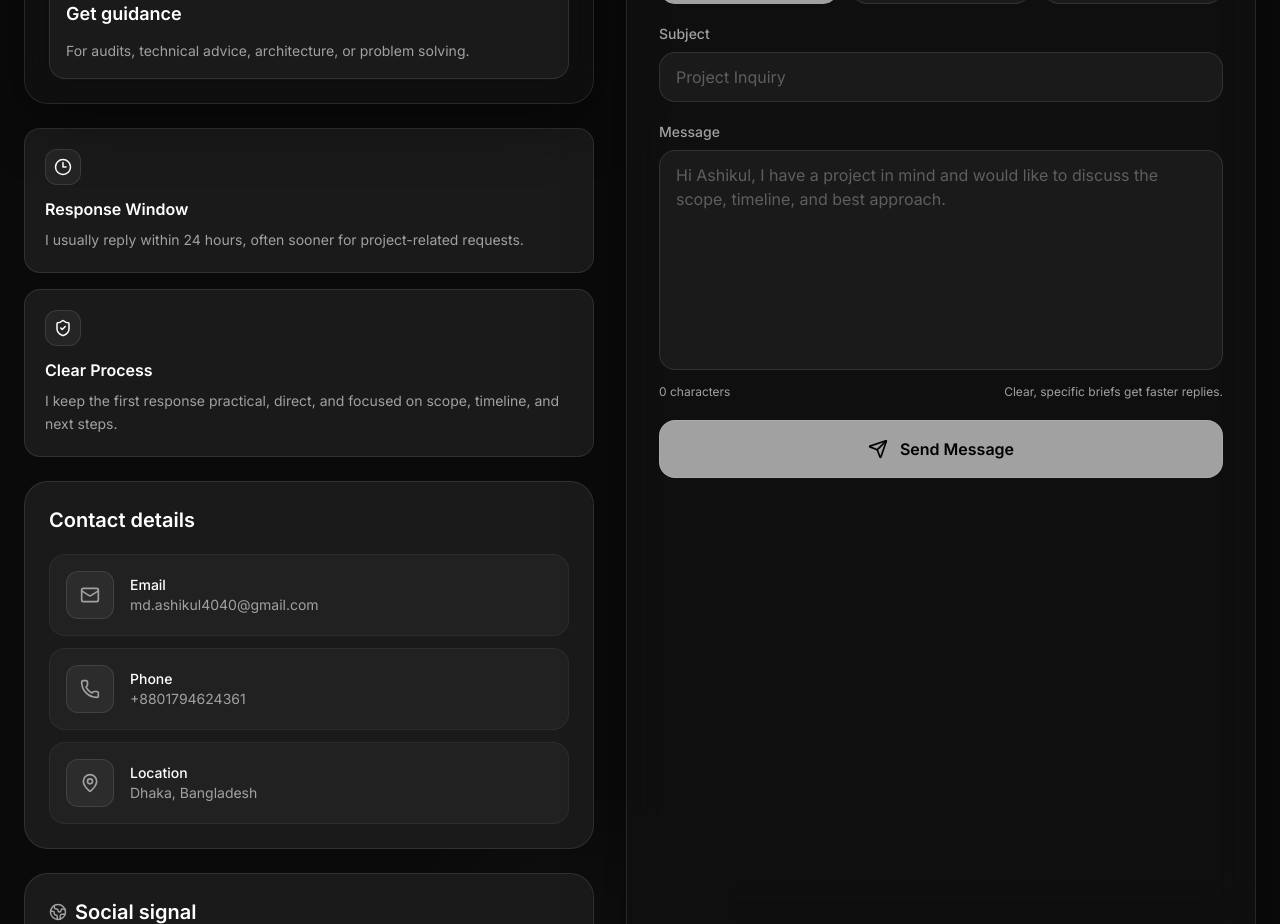
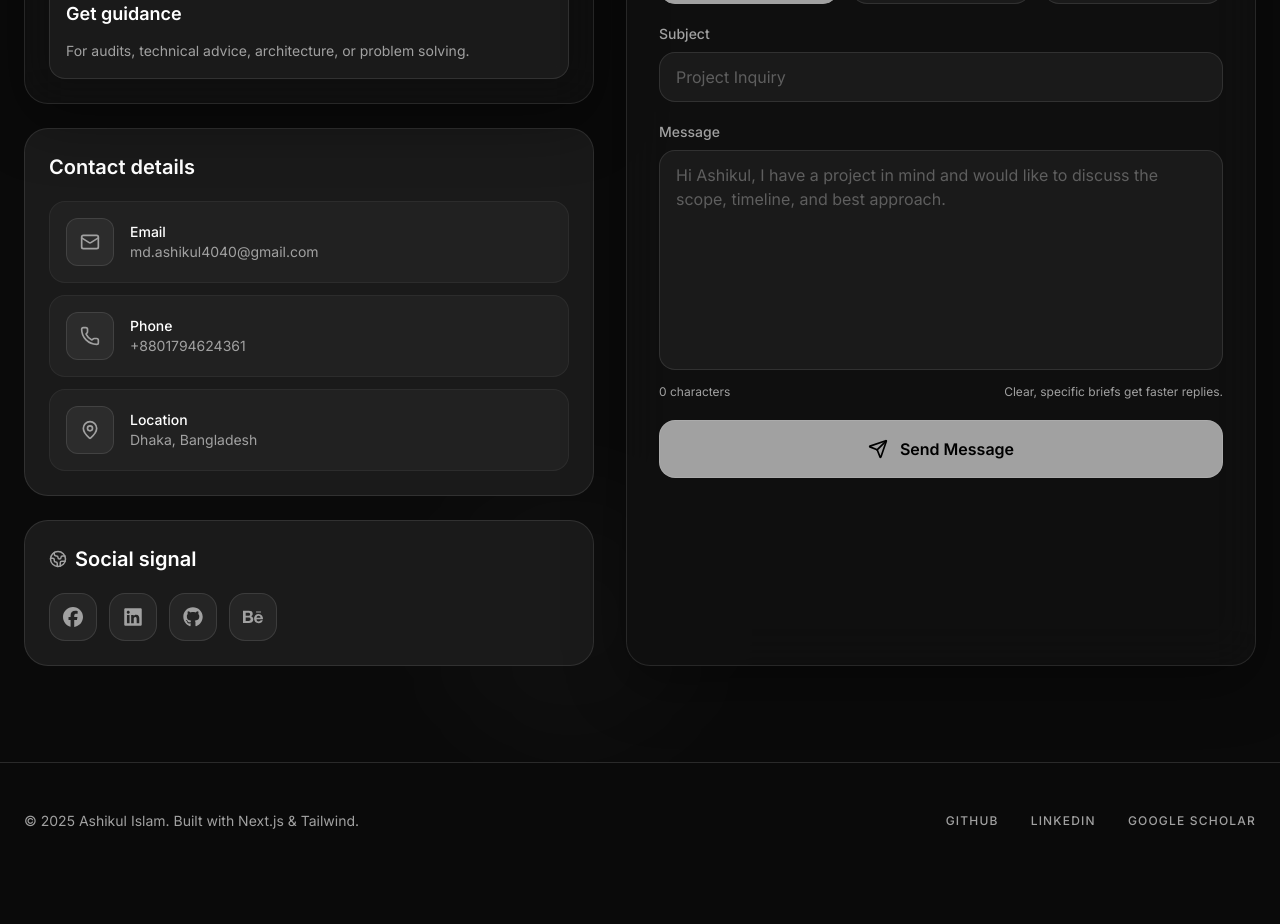
Before and after one commit to ashikulislamm/portfolio, a Next.js app: page /contact in a window 1280 px wide. Shown: the part 1020-1944 px from the top of the page. After the commit the page ends 1899 px from the top, so only its background shows below. Built offline with nearby package versions, Linux system fonts and the light colour scheme.

Commit message:
chore: update project configuration and remove unused components

```diff
--- a/src/app/contact/page.tsx
+++ b/src/app/contact/page.tsx
@@ -279,34 +279,6 @@ export default function ContactPage() {
                 </div>
               </div>
 
-              <div className="grid gap-4 sm:grid-cols-1">
-                <motion.div
-                  whileHover={{ y: -4 }}
-                  className="rounded-2xl border border-white/10 bg-card-bg p-5"
-                >
-                  <div className="mb-3 inline-flex rounded-xl border border-white/10 bg-white/5 p-2 text-white">
-                    <Clock3 size={18} />
-                  </div>
-                  <h3 className="mb-2 font-semibold text-white">Response Window</h3>
-                  <p className="text-sm leading-relaxed text-text-secondary">
-                    I usually reply within 24 hours, often sooner for project-related requests.
-                  </p>
-                </motion.div>
-
-                <motion.div
-                  whileHover={{ y: -4 }}
-                  className="rounded-2xl border border-white/10 bg-card-bg p-5"
-                >
-                  <div className="mb-3 inline-flex rounded-xl border border-white/10 bg-white/5 p-2 text-white">
-                    <ShieldCheck size={18} />
-                  </div>
-                  <h3 className="mb-2 font-semibold text-white">Clear Process</h3>
-                  <p className="text-sm leading-relaxed text-text-secondary">
-                    I keep the first response practical, direct, and focused on scope, timeline, and next steps.
-                  </p>
-                </motion.div>
-              </div>
-
               <div className="rounded-3xl border border-white/10 bg-card-bg p-6">
                 <h3 className="mb-5 text-xl font-semibold text-white">Contact details</h3>
                 <div className="space-y-3">
--- a/src/app/layout.tsx
+++ b/src/app/layout.tsx
@@ -49,24 +49,24 @@ export const metadata: Metadata = {
     type: "website",
     locale: "en_US",
     url: "https://ashikulislamm.github.io/portfolio/",
-    title: "Ashikul Islam - Fullstack Developer",
+    title: "Ashikul Islam - Software Developer",
     description:
-      "Experienced fullstack developer from Bangladesh specializing in React, Next.js, Node.js, and modern web technologies.",
-    siteName: "Ashikul Islam Portfolio",
+      "Result driven software developer from Bangladesh specializing in React, Next.js, Node.js, and modern web technologies.",
+    siteName: "Ashikul Islam",
     images: [
       {
         url: "/og-image.png",
         width: 1200,
         height: 630,
-        alt: "Ashikul Islam - Fullstack Developer",
+        alt: "Ashikul Islam - Software Developer",
       },
     ],
   },
   twitter: {
     card: "summary_large_image",
-    title: "Ashikul Islam - Fullstack Developer",
+    title: "Ashikul Islam - Software Developer",
     description:
-      "Experienced fullstack developer from Bangladesh specializing in React, Next.js, Node.js, and modern web technologies.",
+      "Result driven software developer from Bangladesh specializing in React, Next.js, Node.js, and modern web technologies.",
     site: "@ashikul_islam",
     creator: "@ashikul_islam",
     images: ["/og-image.png"],
--- a/src/sections/Header.tsx
+++ b/src/sections/Header.tsx
@@ -105,11 +105,6 @@ export const Header = () => {
       label: "Projects",
       sectionId: "projects",
       href: "/#projects",
-    },
-    {
-      label: "Experience",
-      sectionId: "experience",
-      href: "/#experience",
     },
     {
       label: "Research",
--- a/src/sections/HomePage.tsx
+++ b/src/sections/HomePage.tsx
@@ -613,7 +613,6 @@ export const HomePage = () => {
       <div className="space-y-20">
         <TechStack />
         <Projects />
-        <Experience />
         <Research />
         <About />
         <ContactSection />
--- a/tsconfig.json
+++ b/tsconfig.json
@@ -15,7 +15,7 @@
     "allowArbitraryExtensions": true,
     "resolveJsonModule": true,
     "isolatedModules": true,
-    "jsx": "react-jsx",
+    "jsx": "preserve",
     "incremental": true,
     "plugins": [
       {
```
Also changed, not shown: 1 other file (tests, documents, lock files or other folders).
